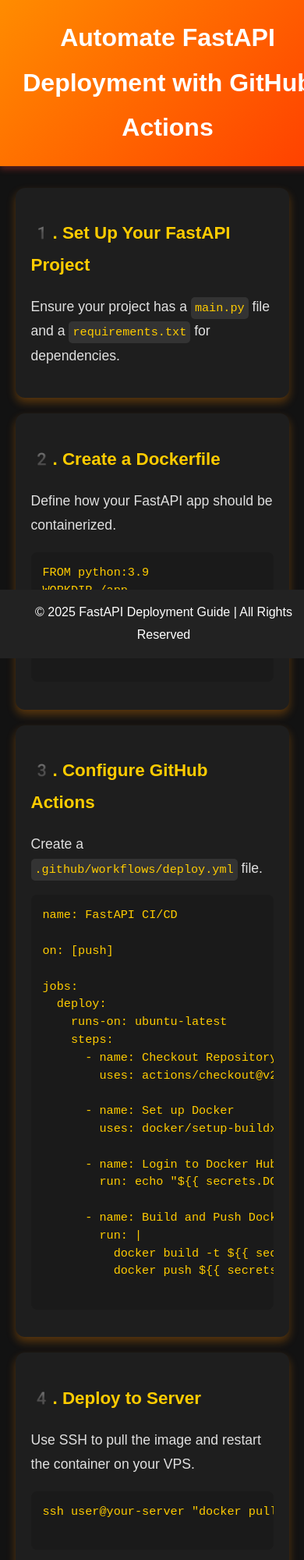
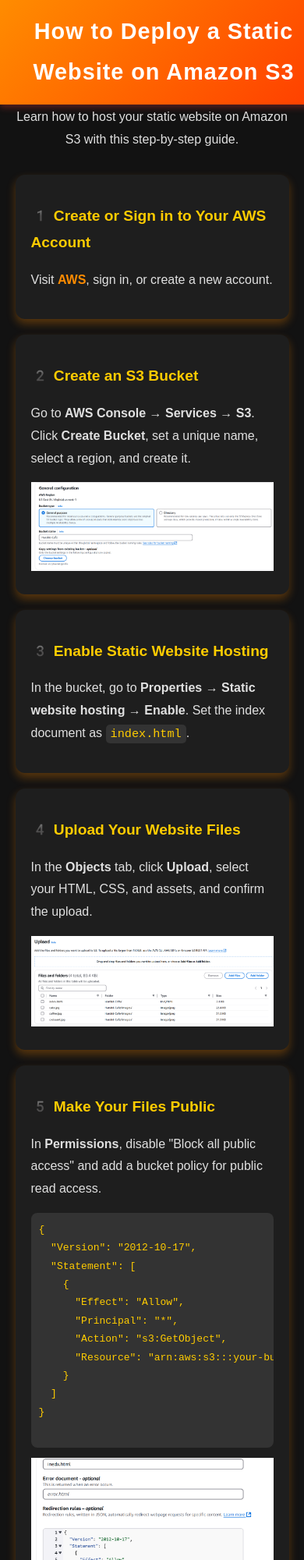
Before and after one commit to cl0ud08/Harshit-blog, a plain HTML site: page blog/post1.html in a window 390 px wide. Shown: the top 2000 px of the page at 78% size. Drawn offline with Linux system fonts and the light colour scheme.

Commit message:
Updated blog with new changes

```diff
--- a/blog/post1.html
+++ b/blog/post1.html
@@ -3,22 +3,24 @@
 <head>
     <meta charset="UTF-8">
     <meta name="viewport" content="width=device-width, initial-scale=1.0">
-    <title>Automate FastAPI Deployment with GitHub Actions</title>
+    <title>Deploy a Static Website on Amazon S3</title>
     <style>
+        /* General Styles */
         body {
             background: #121212;
             color: #e0e0e0;
+            line-height: 1.8;
+            text-align: center;
             font-family: 'Poppins', sans-serif;
-            text-align: center;
             margin: 0;
             padding: 0;
-            line-height: 1.8;
         }
 
+        /* Header */
         header {
             background: linear-gradient(135deg, #ff8c00, #ff3d00);
             color: white;
-            padding: 20px;
+            padding: 15px;
             text-align: center;
             box-shadow: 0px 4px 8px rgba(255, 63, 63, 0.3);
             position: fixed;
@@ -29,22 +31,24 @@
         }
 
         header h1 {
-            font-size: 2rem;
+            font-size: 2.2rem;
             font-weight: bold;
+            letter-spacing: 1px;
             margin: 0;
         }
 
+        /* Main Content */
         main {
-            padding: 140px 10%;
+            padding: 120px 10%;
             max-width: 900px;
             margin: auto;
-            text-align: left;
         }
 
         section {
-            margin-bottom: 40px;
+            margin-bottom: 30px;
         }
 
+        /* Steps List */
         ol {
             list-style: none;
             padding: 0;
@@ -56,36 +60,38 @@
             margin: 20px 0;
             border-radius: 12px;
             box-shadow: 0 6px 12px rgba(255, 140, 0, 0.3);
+            transition: transform 0.3s ease-in-out;
+            text-align: left;
+        }
+
+        li:hover {
+            transform: scale(1.03);
         }
 
         h2 {
             color: #ffcc00;
             font-size: 1.4rem;
-            margin-bottom: 10px;
         }
 
         p {
             font-size: 1.1rem;
         }
 
+        a {
+            color: #ff8c00;
+            text-decoration: none;
+            font-weight: bold;
+        }
+
         code {
             background: #333;
-            padding: 5px;
+            padding: 3px 6px;
             border-radius: 5px;
             font-size: 0.95rem;
             color: #ffcc00;
         }
 
-        pre {
-            background: #1a1a1a;
-            padding: 15px;
-            border-radius: 8px;
-            overflow-x: auto;
-            font-size: 0.95rem;
-            line-height: 1.5;
-            color: #ffcc00;
-        }
-
+        /* Footer */
         footer {
             background: #222;
             color: white;
@@ -93,86 +99,106 @@
             position: fixed;
             bottom: 0;
             width: 100%;
-            text-align: center;
+            font-size: 0.9rem;
+            letter-spacing: 0.5px;
         }
 
+        /* Back to Home Link */
+        .back-link {
+            margin-top: 30px;
+            display: inline-block;
+            font-size: 1.2rem;
+        }
+
+        /* Responsive Design */
         @media (max-width: 768px) {
             main {
                 padding: 120px 5%;
+            }
+
+            header h1 {
+                font-size: 1.8rem;
+            }
+
+            h2 {
+                font-size: 1.2rem;
+            }
+
+            p {
+                font-size: 1rem;
             }
         }
     </style>
 </head>
 <body>
+
+    <!-- Header -->
     <header>
-        <h1>Automate FastAPI Deployment with GitHub Actions</h1>
+        <h1>How to Deploy a Static Website on Amazon S3</h1>
     </header>
 
+    <!-- Main Content -->
     <main>
         <section>
-            <p>Learn how to deploy a FastAPI application using GitHub Actions for CI/CD automation.</p>
+            <p>Learn how to host your static website on Amazon S3 with this step-by-step guide.</p>
         </section>
 
         <section>
             <ol>
                 <li>
-                    <h2>1️. Set Up Your FastAPI Project</h2>
-                    <p>Ensure your project has a <code>main.py</code> file and a <code>requirements.txt</code> for dependencies.</p>
+                    <h2>1️ Create or Sign in to Your AWS Account</h2>
+                    <p>Visit <a href="https://aws.amazon.com/" target="_blank">AWS</a>, sign in, or create a new account.</p>
                 </li>
 
                 <li>
-                    <h2>2️. Create a Dockerfile</h2>
-                    <p>Define how your FastAPI app should be containerized.</p>
-                    <pre>
-FROM python:3.9
-WORKDIR /app
-COPY . .
-RUN pip install --no-cache-dir -r requirements.txt
-CMD ["uvicorn", "main:app", "--host", "0.0.0.0", "--port", "8000"]
-                    </pre>
+                    <h2>2️ Create an S3 Bucket</h2>
+                    <p>Go to <strong>AWS Console → Services → S3</strong>. Click <strong>Create Bucket</strong>, set a unique name, select a region, and create it.</p>
+                    <img src="assets/S3bucket.png"  style="max-width: 100%; height: auto;">
+
+                </li>
+
+
+                <li>
+                    <h2>3️ Enable Static Website Hosting</h2>
+                    <p>In the bucket, go to <strong>Properties</strong> → <strong>Static website hosting</strong> → <strong>Enable</strong>. Set the index document as <code>index.html</code>.</p>
                 </li>
 
                 <li>
-                    <h2>3️. Configure GitHub Actions</h2>
-                    <p>Create a <code>.github/workflows/deploy.yml</code> file.</p>
-                    <pre>
-name: FastAPI CI/CD
-
-on: [push]
-
-jobs:
-  deploy:
-    runs-on: ubuntu-latest
-    steps:
-      - name: Checkout Repository
-        uses: actions/checkout@v2
-
-      - name: Set up Docker
-        uses: docker/setup-buildx-action@v1
-
-      - name: Login to Docker Hub
-        run: echo "${{ secrets.DOCKER_PASSWORD }}" | docker login -u "${{ secrets.DOCKER_USERNAME }}" --password-stdin
-
-      - name: Build and Push Docker Image
-        run: |
-          docker build -t ${{ secrets.DOCKER_USERNAME }}/fastapi-app:latest .
-          docker push ${{ secrets.DOCKER_USERNAME }}/fastapi-app:latest
-                    </pre>
+                    <h2>4️ Upload Your Website Files</h2>
+                    <p>In the <strong>Objects</strong> tab, click <strong>Upload</strong>, select your HTML, CSS, and assets, and confirm the upload.</p>
+                    <img src="assets/upload.png"  style="max-width: 100%; height: auto;">
                 </li>
 
                 <li>
-                    <h2>4️. Deploy to Server</h2>
-                    <p>Use SSH to pull the image and restart the container on your VPS.</p>
-                    <pre>
-ssh user@your-server "docker pull ${{ secrets.DOCKER_USERNAME }}/fastapi-app:latest && docker run -d -p 8000:8000 --name fastapi-app ${{ secrets.DOCKER_USERNAME }}/fastapi-app:latest"
+                    <h2>5️ Make Your Files Public</h2>
+                    <p>In <strong>Permissions</strong>, disable "Block all public access" and add a bucket policy for public read access.</p>
+                    <pre style="background: #333; padding: 10px; border-radius: 8px; color: #ffcc00; text-align: left; overflow-x: auto;">
+{
+  "Version": "2012-10-17",
+  "Statement": [
+    {
+      "Effect": "Allow",
+      "Principal": "*",
+      "Action": "s3:GetObject",
+      "Resource": "arn:aws:s3:::your-bucket-name/*"
+    }
+  ]
+}
                     </pre>
+                    <img src="assets/permissions.png" style="max-width: 100%; height: auto;">
+                </li>
+
+
+                <li>
+                    <h2>6️ Get Your Website URL</h2>
+                    <p>Find the <strong>Bucket website endpoint</strong> in <strong>Static website hosting</strong> and visit the link to view your site.</p>
+                    <a href="https://harshit-cafe.s3.us-east-1.amazonaws.com/Harshit-Cafe/index.html" target="_blank">Click here to visit</a>
                 </li>
             </ol>
         </section>
+
+        <a href="../index.html" class="back-link">← Back to Home</a>
+
     </main>
-
-    <footer>
-        &copy; 2025 FastAPI Deployment Guide | All Rights Reserved
-    </footer>
 </body>
 </html>
```
